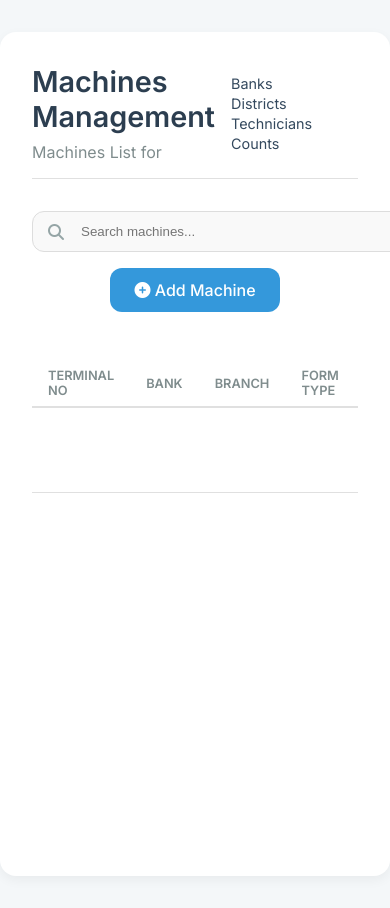
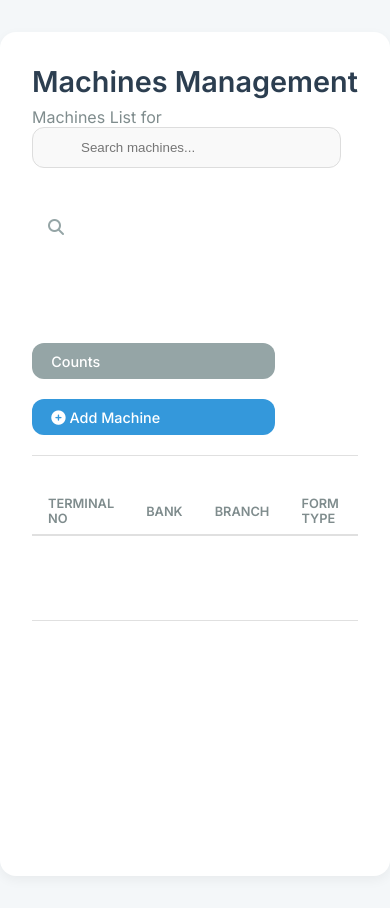
Before and after one commit to YoHighnessM/tech24_atmms, a PHP site: page /machines/machine_list.php in a window 390 px wide; the page is wider, and only the part inside the window is pictured. Run offline with PHP 8.4, Linux system fonts and the light colour scheme; data that the repository does not hold is empty; some libraries are stand-ins or nearby versions.

Commit message:
style tewak

```diff
--- a/machines/machine_list.php
+++ b/machines/machine_list.php
@@ -54,7 +54,6 @@ $result = $conn->query($districts);
 
         .container {
             width: 100%;
-            /* Removed max-width to allow the container to fill the page width */
             background-color: #fff;
             border-radius: 1rem;
             box-shadow: 0 4px 12px rgba(0, 0, 0, 0.05);
@@ -85,34 +84,43 @@ $result = $conn->query($districts);
             margin: 0.5rem 0 0;
         }
 
-        .header-links a {
-            font-size: 0.9rem;
-            color: #34495e;
-            text-decoration: none;
-            padding: 0.5rem 1rem;
-            border-radius: 0.5rem;
-            transition: background-color 0.2s ease;
-            margin-left: 0.5rem;
+        /* New header-actions container for buttons and search bar */
+        .header-actions {
+            display: flex;
+            align-items: center;
+            gap: 0.75rem;
+            flex-wrap: wrap;
+            justify-content: flex-end;
+            /* This will push all items to the right */
         }
 
-        .header-links a:hover {
-            background-color: #ecf0f1;
+        .header-actions a,
+        .header-actions .btn {
+            font-size: 0.9rem;
+            text-decoration: none;
+            padding: 0.6rem 1.2rem;
+            border-radius: 0.75rem;
+            transition: background-color 0.2s ease;
+            font-weight: 500;
+            border: none;
         }
 
-        /* Search and actions section */
-        .actions-section {
-            display: flex;
-            justify-content: space-between;
-            align-items: center;
-            margin-bottom: 2rem;
-            flex-wrap: wrap;
-            gap: 1rem;
+        .header-actions .btn-primary {
+            background-color: #3498db;
+            color: #fff;
         }
 
+        .header-actions .btn-primary:hover {
+            background-color: #2980b9;
+        }
+
+        /* Search bar styling */
         .search-bar {
             position: relative;
-            flex-grow: 1;
-            max-width: 400px;
+            /* Allow it to grow but not shrink beyond its content */
+            flex: 1 1 200px;
+            margin-right: auto;
+            /* Pushes the search bar to the left within the container */
         }
 
         .search-bar input {
@@ -138,26 +146,6 @@ $result = $conn->query($districts);
             color: #95a5a6;
         }
 
-        .action-buttons {
-            display: flex;
-            gap: 0.75rem;
-        }
-
-        .action-buttons .btn {
-            background-color: #3498db;
-            color: #fff;
-            padding: 0.75rem 1.5rem;
-            border: none;
-            border-radius: 0.75rem;
-            text-decoration: none;
-            font-weight: 500;
-            transition: background-color 0.2s ease;
-        }
-
-        .action-buttons .btn:hover {
-            background-color: #2980b9;
-        }
-
         /* Table styling to make it wide and without separate containers for each data cell */
         .table-container {
             overflow-x: auto;
@@ -166,7 +154,6 @@ $result = $conn->query($districts);
         .table-modern {
             width: 100%;
             border-collapse: collapse;
-            /* Use collapse for a classic table look */
         }
 
         .table-modern thead tr {
@@ -185,21 +172,17 @@ $result = $conn->query($districts);
 
         .table-modern td {
             background-color: #fff;
-            /* Revert to a single background for the whole table */
             padding: 1.25rem 1rem;
             font-weight: 500;
             color: #555;
             border-bottom: 1px solid #e0e0e0;
-            /* Add bottom border to separate rows */
             transition: all 0.2s ease;
             white-space: nowrap;
         }
 
         .table-modern tbody tr:hover td {
             background-color: #f9f9f9;
-            /* Hover effect on the entire row */
             box-shadow: none;
-            /* No box-shadow for hover */
         }
 
         .table-actions a {
@@ -217,24 +200,22 @@ $result = $conn->query($districts);
         /* Responsive design for smaller screens */
         @media (max-width: 768px) {
 
-            .header-links,
-            .actions-section {
+            .header-actions {
                 flex-direction: column;
                 align-items: stretch;
             }
 
-            .header-links a {
+            .header {
+                flex-direction: column;
+                align-items: flex-start;
+            }
+
+            .header-actions a {
                 margin: 0.25rem 0;
             }
 
             .search-bar {
                 max-width: none;
-            }
-
-            .action-buttons {
-                width: 100%;
-                justify-content: center;
-                margin-bottom: 1rem;
             }
         }
     </style>
@@ -261,21 +242,13 @@ $result = $conn->query($districts);
                     ?>
                 </h5>
             </div>
-            <div class="header-links">
-                <a href="banks.php">Banks</a>
-                <a href="districts.php">Districts</a>
-                <a href="technicians.php">Technicians</a>
-                <a href="counts.php">Counts</a>
-            </div>
-        </div>
-
-        <div class="actions-section">
-            <form onsubmit="event.preventDefault();" class="search-bar">
-                <i class="fas fa-search"></i>
-                <input type="text" placeholder="Search machines..." name="search_query" onkeyup="filterTable()" />
-            </form>
-            <div class="action-buttons">
-                <a href="machine_reg.php" class="btn">
+            <div class="header-actions">
+                <form onsubmit="event.preventDefault();" class="search-bar">
+                    <i class="fas fa-search"></i>
+                    <input type="text" placeholder="Search machines..." name="search_query" onkeyup="filterTable()" />
+                </form>
+                <a href="counts.php" class="btn btn-secondary" style="background-color: #95a5a6; color: #fff;">Counts</a>
+                <a href="machine_reg.php" class="btn btn-primary">
                     <i class="fas fa-plus-circle me-2"></i> Add Machine
                 </a>
             </div>
```
